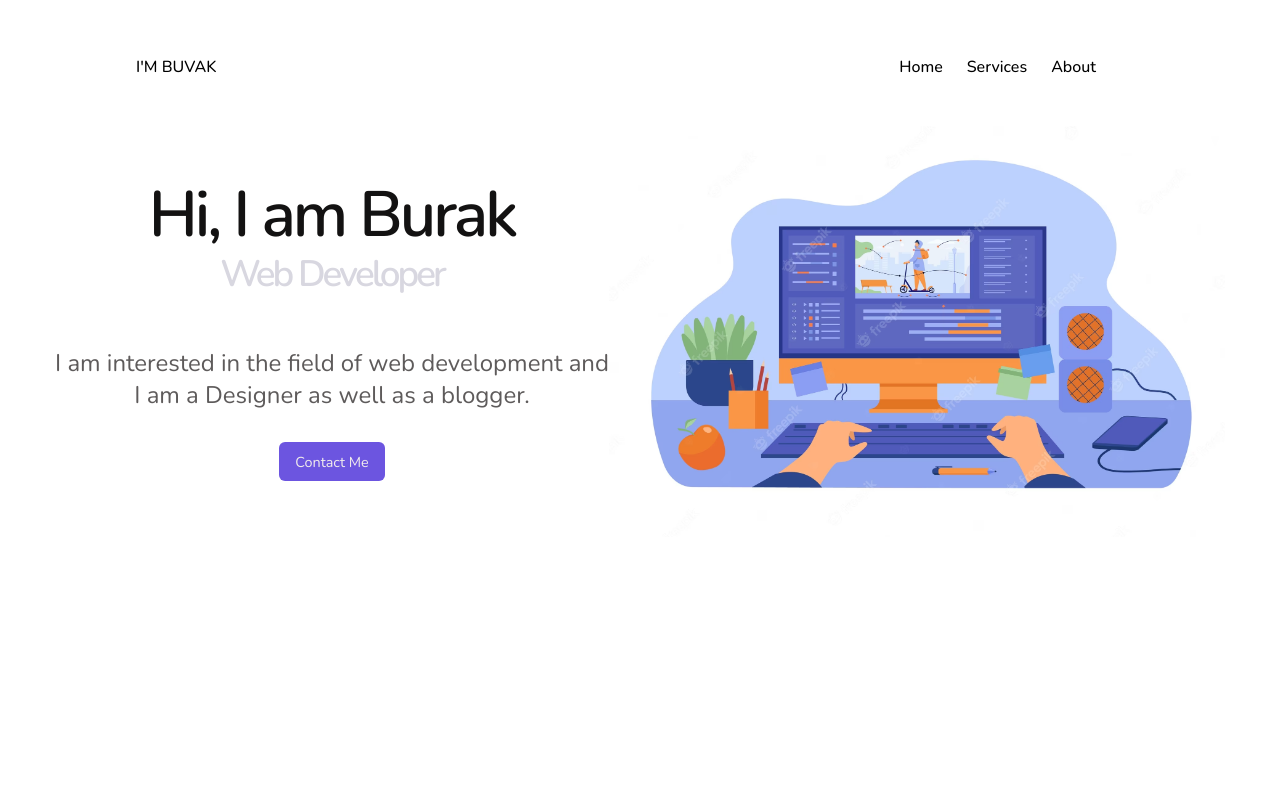
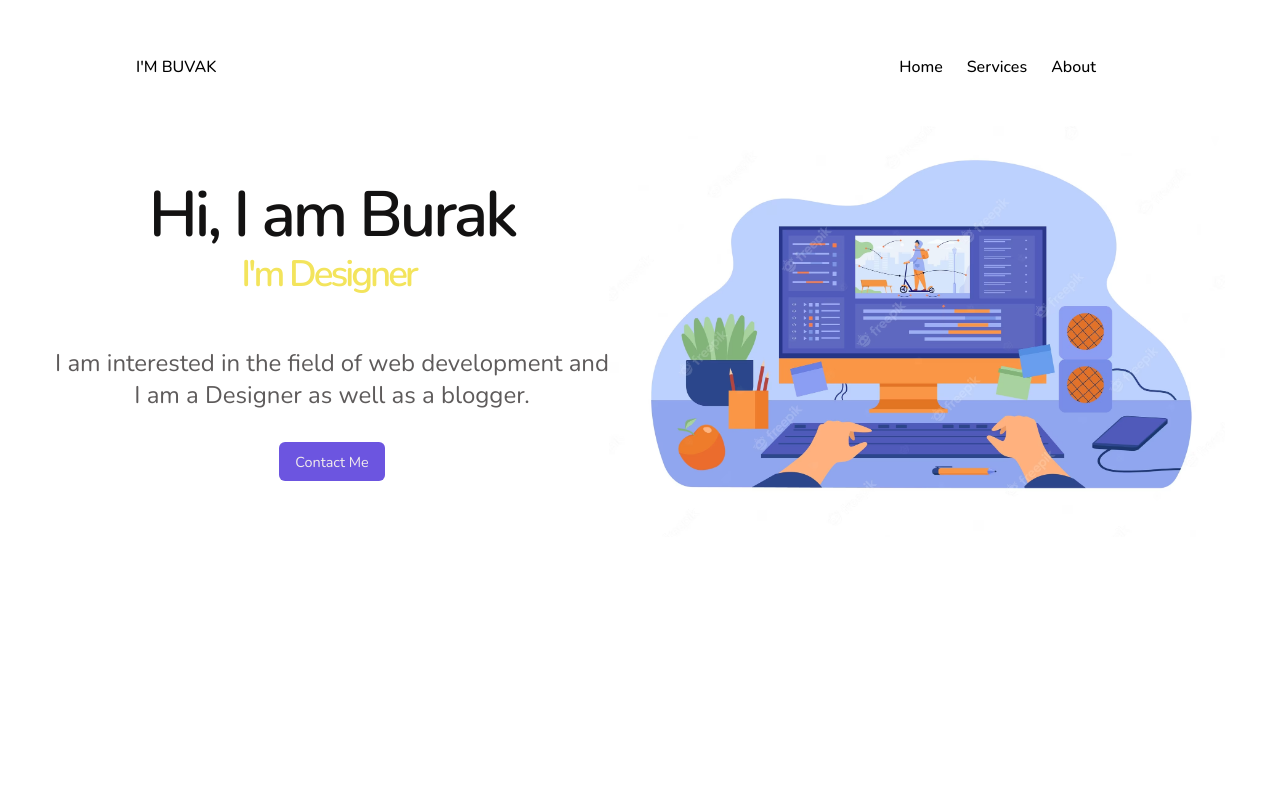
Before and after one commit to burakbehlull/portfolio-site, a React (Create React App) app in the folder client/: page / in a window 1280 px wide. Shown: the top 800 px of the page. Built offline with nearby package versions, Linux system fonts and the light colour scheme.

Commit message:
Header Text Animation

```diff
--- a/client/package.json
+++ b/client/package.json
@@ -13,6 +13,7 @@
     "react": "^18.2.0",
     "react-dom": "^18.2.0",
     "react-scripts": "5.0.1",
+    "react-type-animation": "^2.1.2",
     "sass": "^1.58.0",
     "typescript": "^4.9.5",
     "web-vitals": "^2.1.4"
--- a/client/src/components/Header/Header.scss
+++ b/client/src/components/Header/Header.scss
@@ -16,7 +16,7 @@
                 color: #131212;
                 span{
                     font-size: 2.3rem;
-                    color: #D8D7E0;
+                    color: #f3e45c;
                 }
             }
             p{
--- a/client/src/components/Header/Header.tsx
+++ b/client/src/components/Header/Header.tsx
@@ -1,12 +1,24 @@
 import React from 'react';
 import developerImg from '../../Assets/developerImg.avif';
+import { TypeAnimation } from 'react-type-animation';
+
 const Header: React.FC = ()=> {
 
     return(
         <section id="header">
             <div className="header-box">
                 <div className='header-text'>
-                    <h1>Hi, I am Burak<br /><span>Web Developer</span></h1>
+                    <h1>Hi, I am Burak<br /><span>I'm </span><TypeAnimation sequence={[
+                    'Fullstack Web Developer',
+                    2000,
+                    'Designer',
+                    2000,
+                    'Blogger',
+                    2000 ]}
+                    speed={50}
+                    wrapper='span'
+                    repeat={Infinity}
+                    /></h1>
                     <p>I am interested in the field of web development and<br/>I am a Designer as well as a blogger.</p>
                     <ul>
                         <li><a href="#about">Contact Me</a></li>
--- a/client/src/components/Skills/Skills.tsx
+++ b/client/src/components/Skills/Skills.tsx
@@ -1,6 +1,4 @@
 import React from 'react';
-
-import nodejsIcon from '../../Assets/nodejs-icon.png';
 
 const Skills: React.FC = ()=>{
     return(
```
Also changed, not shown: 1 other file (tests, documents, lock files or other folders).
